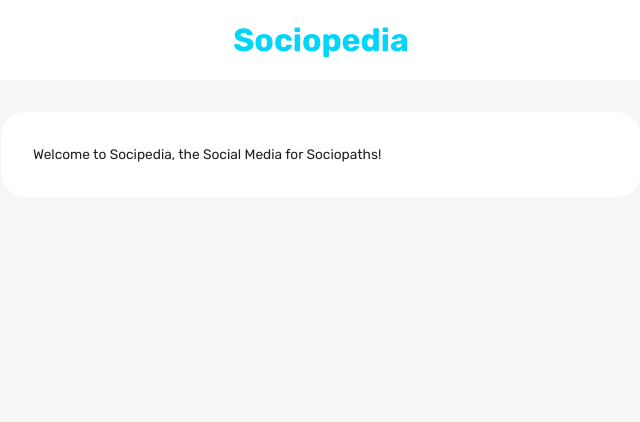
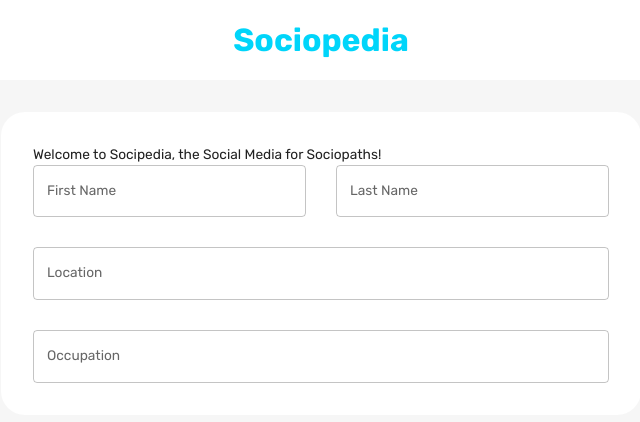
Before and after one commit to tiMURtSE/sociopedia, a React (Create React App) app: page / in a window 1280 px wide. Shown: the top 422 px of the page, without its empty margins (319-959 px from the left). Built offline with nearby package versions, Linux system fonts and the light colour scheme.

Commit message:
начало формика

```diff
--- a/src/scenes/loginPage/Form.jsx
+++ b/src/scenes/loginPage/Form.jsx
@@ -59,18 +59,91 @@
 };
 
 const Form = () => {
-    const [isLoginPage, setIsLoginPage] = useState(true);
+    const [isLoginPage, setIsLoginPage] = useState(false    );
     const { palette } = useTheme();
     const dispatch = useDispatch();
     const navigate = useNavigate();
     const isMobileScreen = useMediaQuery('(max-width: 600px)');
 
+    const handleFormSubmit = async (values, onSubmitProps) => {};
     return (
         <Formik
             initialValues={isLoginPage ? initialValuesLogin : initialValuesRegister}
             validationSchema={isLoginPage ? loginSchema : registerSchema}
+            onSubmit={handleFormSubmit}
         >
-
+            {
+                ({
+                    values,
+                    errors,
+                    touched,
+                    handleBlur,
+                    handleChange,
+                    handleSubmit,
+                    setFieldValue,
+                    resetForm,
+                }) => (
+                    <form onSubmit={handleSubmit}>
+                        <Box
+                            display='grid'
+                            gap='30px'
+                            gridTemplateColumns='repeat(4, minmax(0, 1fr))'
+                            sx={{
+                                '& > div': {
+                                    gridColumn: isMobileScreen ? 'span 4' : undefined
+                                }
+                            }}
+                        >
+                            {isLoginPage ? (
+                                <div></div>
+                            ) : (
+                                <>
+                                    <TextField
+                                        label='First Name'
+                                        onBlur={handleBlur}
+                                        onChange={handleChange}
+                                        value={values.firstName}
+                                        name='firstName'
+                                        error={Boolean(touched.firstName) && Boolean(errors.firstName)}
+                                        helperText={touched.firstName && errors.firstName}
+                                        sx={{ gridColumn: 'span 2' }}
+                                    />
+                                    <TextField
+                                        label='Last Name'
+                                        onBlur={handleBlur}
+                                        onChange={handleChange}
+                                        value={values.lastName}
+                                        name='lastName'
+                                        error={Boolean(touched.lastName) && Boolean(errors.lastName)}
+                                        helperText={touched.lastName && errors.lastName}
+                                        sx={{ gridColumn: '3 / span 2' }}
+                                    />
+                                    <TextField
+                                        label='Location'
+                                        onBlur={handleBlur}
+                                        onChange={handleChange}
+                                        value={values.location}
+                                        name='location'
+                                        error={Boolean(touched.location) && Boolean(errors.location)}
+                                        helperText={touched.location && errors.location}
+                                        sx={{ gridColumn: 'span 4' }}
+                                    />
+                                    <TextField
+                                        label='Occupation'
+                                        onBlur={handleBlur}
+                                        onChange={handleChange}
+                                        value={values.occupation}
+                                        name='occupation'
+                                        error={Boolean(touched.occupation) && Boolean(errors.occupation)}
+                                        helperText={touched.occupation && errors.occupation}
+                                        sx={{ gridColumn: 'span 4' }}
+                                    />
+                                </>
+                            )}
+                        </Box>
+                    </form>
+                )
+            }
         </Formik>
     );
 };
```
